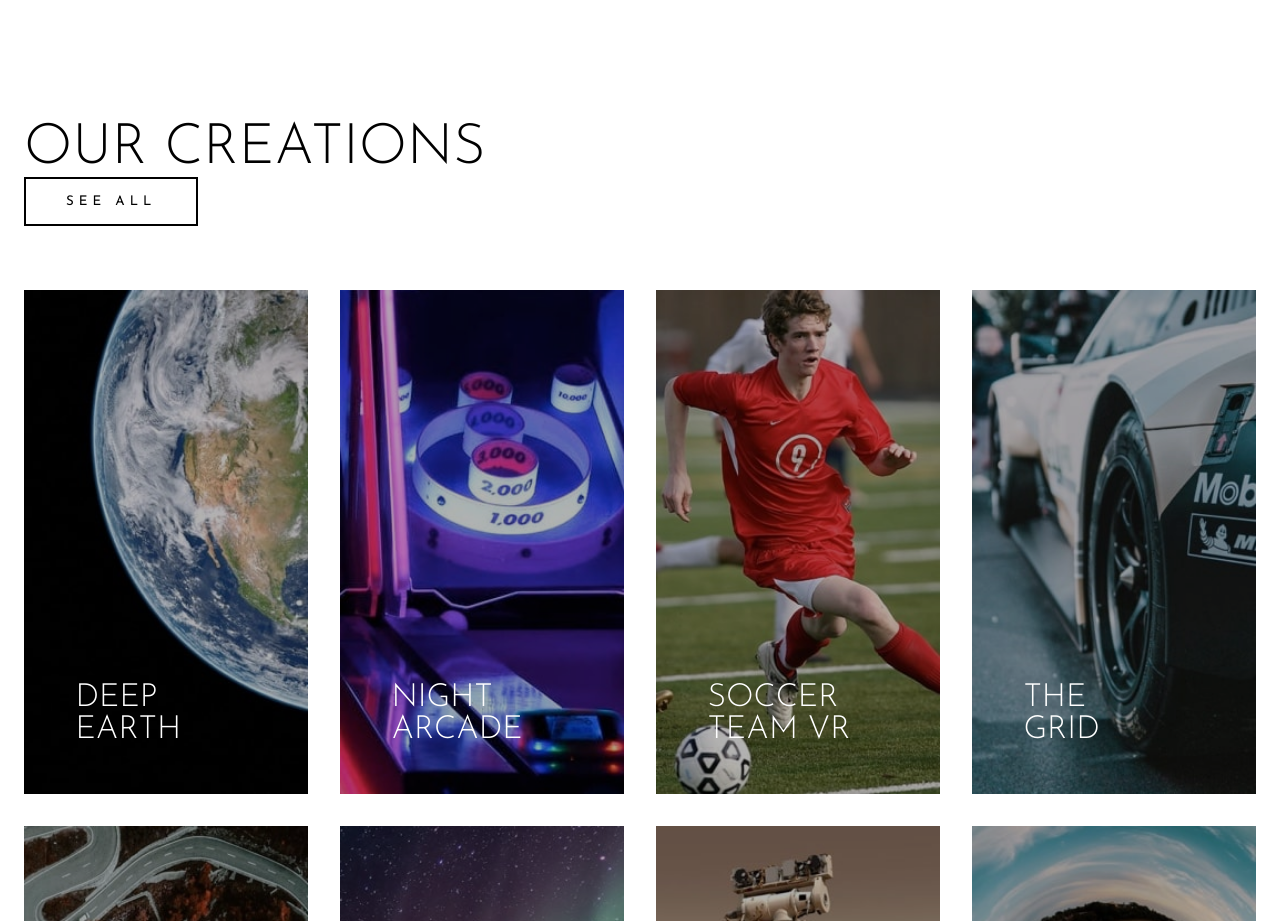
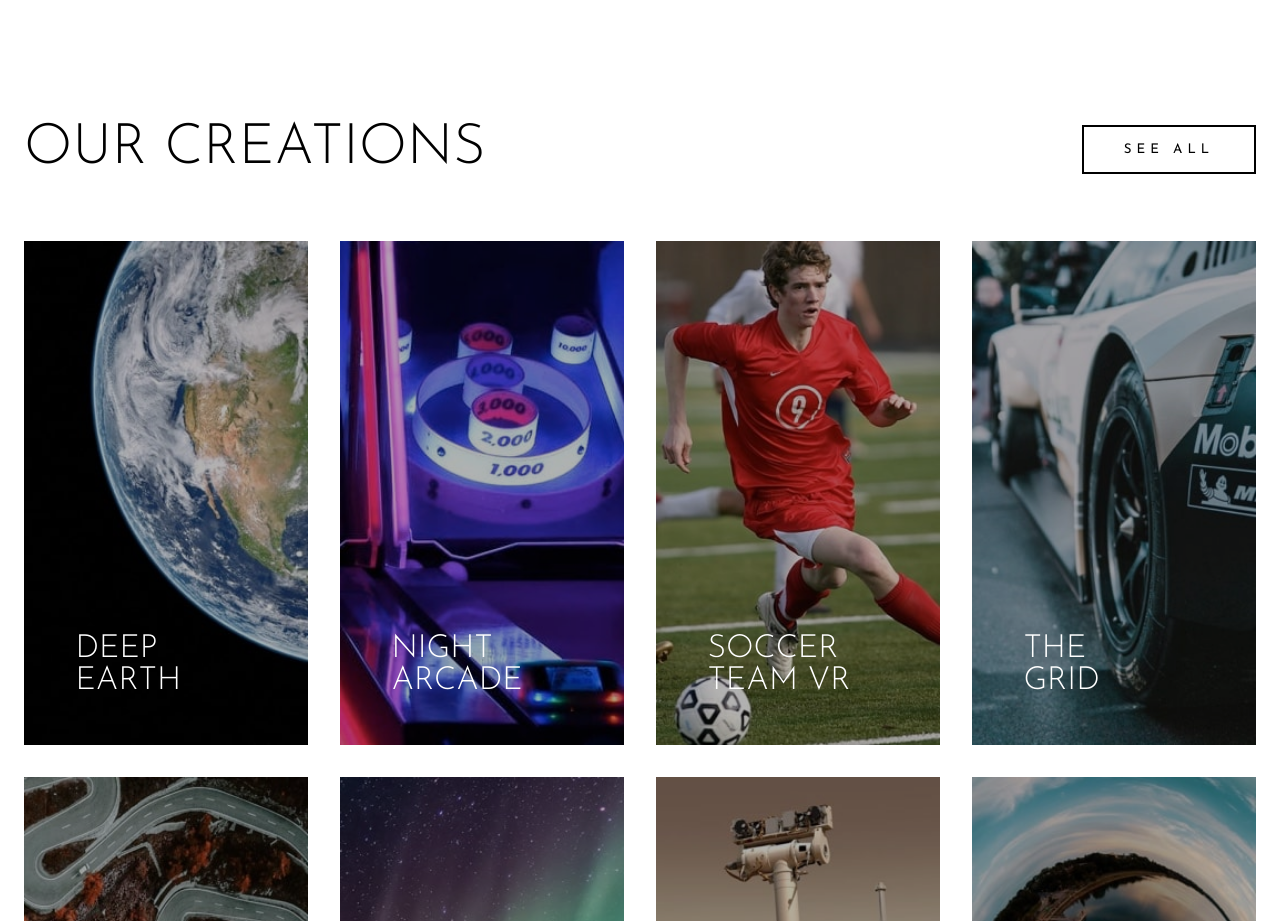
Before and after one commit to PetteriHavia/FrontendMentor, a React (Vite) app in the folder loopstudio-landing-page/: page / in a window 1280 px wide. Shown: the part 1480-2401 px from the top of the page. Built offline with nearby package versions, Linux system fonts and the light colour scheme.

Commit message:
remove extra div

```diff
--- a/loopstudio-landing-page/src/components/Gallery.jsx
+++ b/loopstudio-landing-page/src/components/Gallery.jsx
@@ -47,10 +47,8 @@ const Gallery = () => {
   return (
     <section className="gallery">
       <div className="container">
-        <div className="gallery-heading">
-          <h2>OUR CREATIONS</h2>
-          <button>SEE ALL</button>
-        </div>
+        <h2>OUR CREATIONS</h2>
+        <button>SEE ALL</button>
         <div className="gallery-grid">
           {galleryImages.map((image, index) => (
             <div className="gallery-item" key={index}>
```
